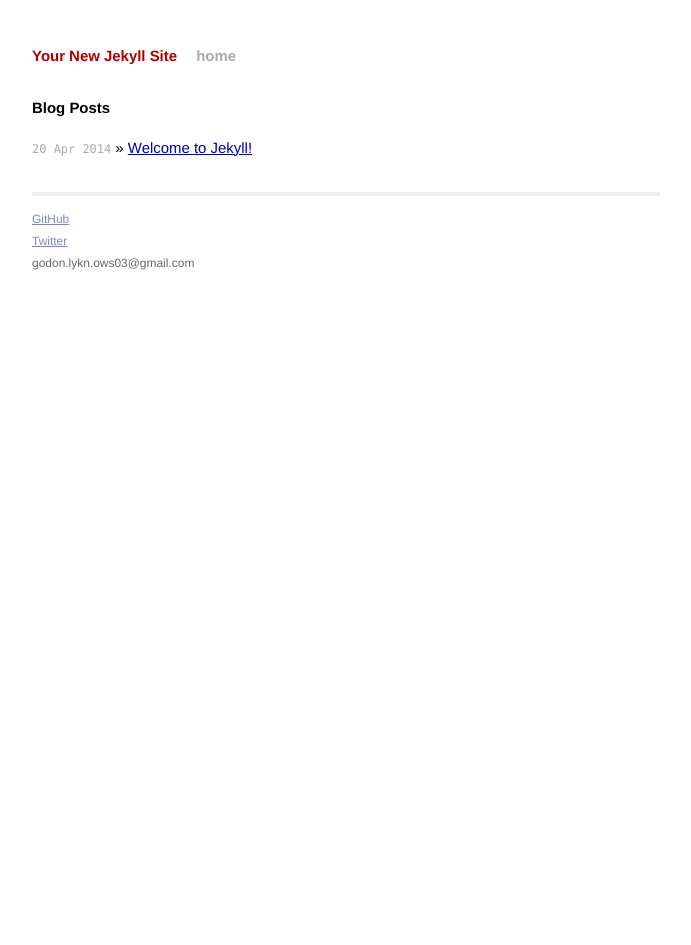
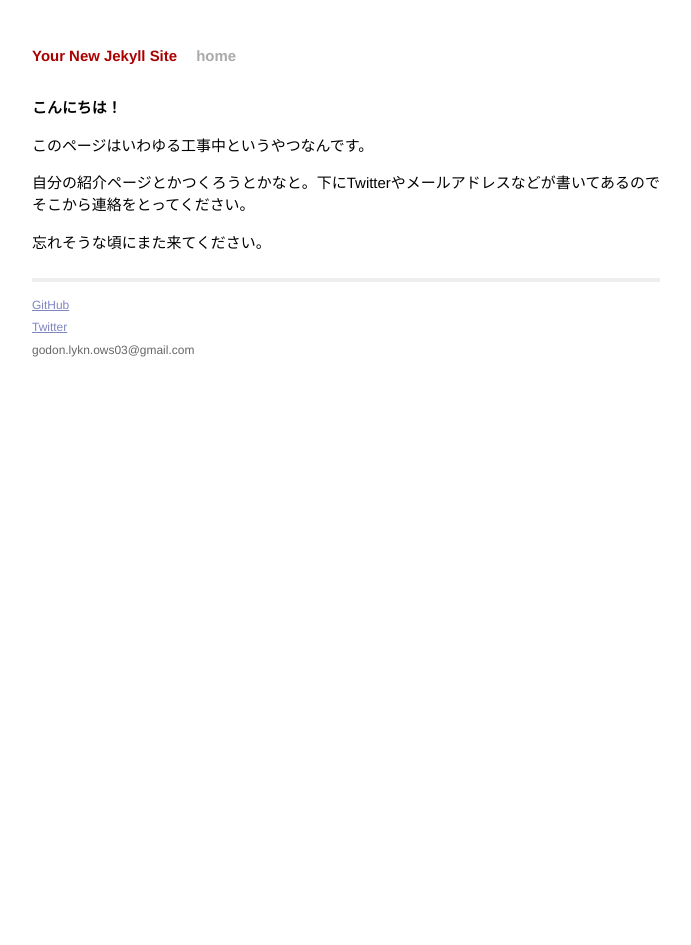
Before and after one commit to taikoubou/taikoubou.github.io, a Jekyll site: the page built from index.html, in a window 1280 px wide. Shown: the whole page, without its empty margins (294-985 px from the left). Built offline with Jekyll 4.4.1, drawn with Linux system fonts in a browser that asks for light colours; Markdown is read by kramdown in place of the engine named in the settings.

Commit message:
サイト名とHomeの内容を変更

```diff
--- a/index.html
+++ b/index.html
@@ -1,13 +1,11 @@
 ---
 layout: default
-title: Your New Jekyll Site
+title: たいこーぼーのめも
 ---
 
 <div id="home">
-  <h1>Blog Posts</h1>
-  <ul class="posts">
-    {% for post in site.posts %}
-      <li><span>{{ post.date | date_to_string }}</span> &raquo; <a href="{{ post.url }}">{{ post.title }}</a></li>
-    {% endfor %}
-  </ul>
+	<h1>こんにちは！</h1>
+	<p>このページはいわゆる工事中というやつなんです。</p>
+	<p>自分の紹介ページとかつくろうとかなと。下にTwitterやメールアドレスなどが書いてあるのでそこから連絡をとってください。</p>
+	<p>忘れそうな頃にまた来てください。</p>
 </div>
```
